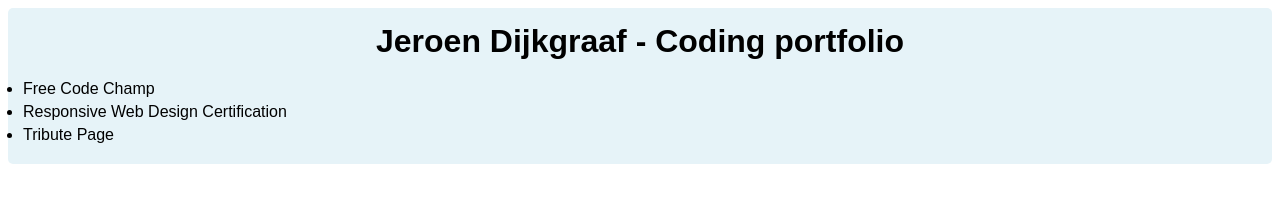
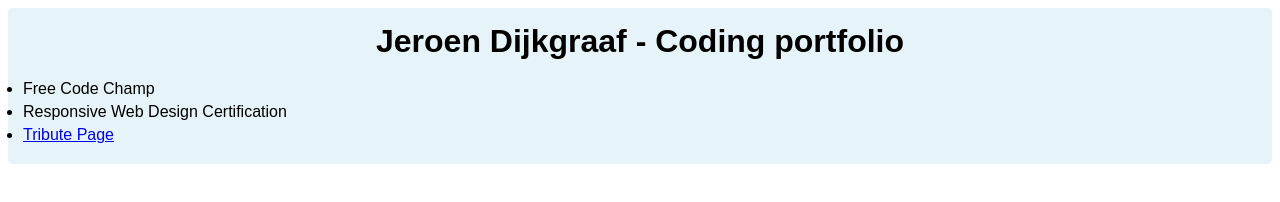
Before and after one commit to JeroenDijkgraaf/jeroendijkgraaf-github.io, a plain HTML site: page index.html in a window 1280 px wide. Drawn offline with Linux system fonts and the light colour scheme; files that its build step writes are made by us from their sources.

Commit message:
fix link

```diff
--- a/index.html
+++ b/index.html
@@ -15,7 +15,7 @@
     <ul>
       <li>Free Code Champ</li>
       <li>Responsive Web Design Certification</li>
-      <li><a href:"https://github.com/JeroenDijkgraaf/jeroendijkgraaf.github.io/blob/main/FreeCodeChamp/ResponsiveWebDesignCertification/TributePage/index.html" target:"_self">Tribute Page</a></li>
+      <li><a href="JeroenDijkgraaf/jeroendijkgraaf.github.io/blob/main/FreeCodeChamp/ResponsiveWebDesignCertification/TributePage/index.html" target:"_self">Tribute Page</a></li>
     </ul>
 
   </section>
```
